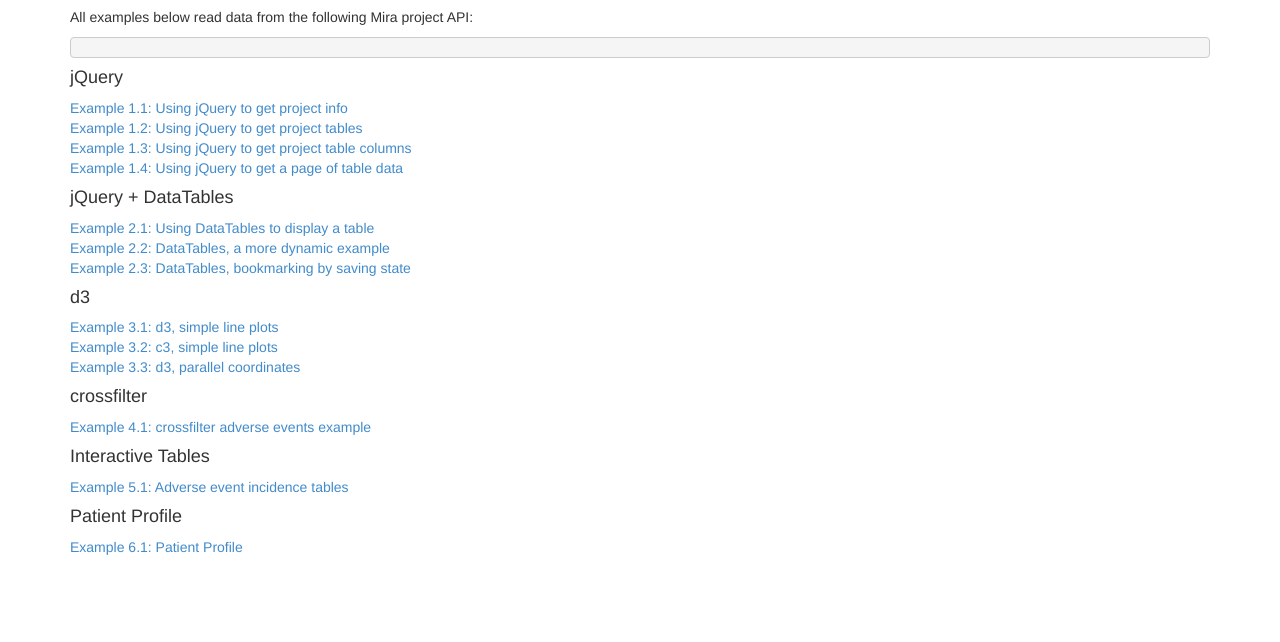
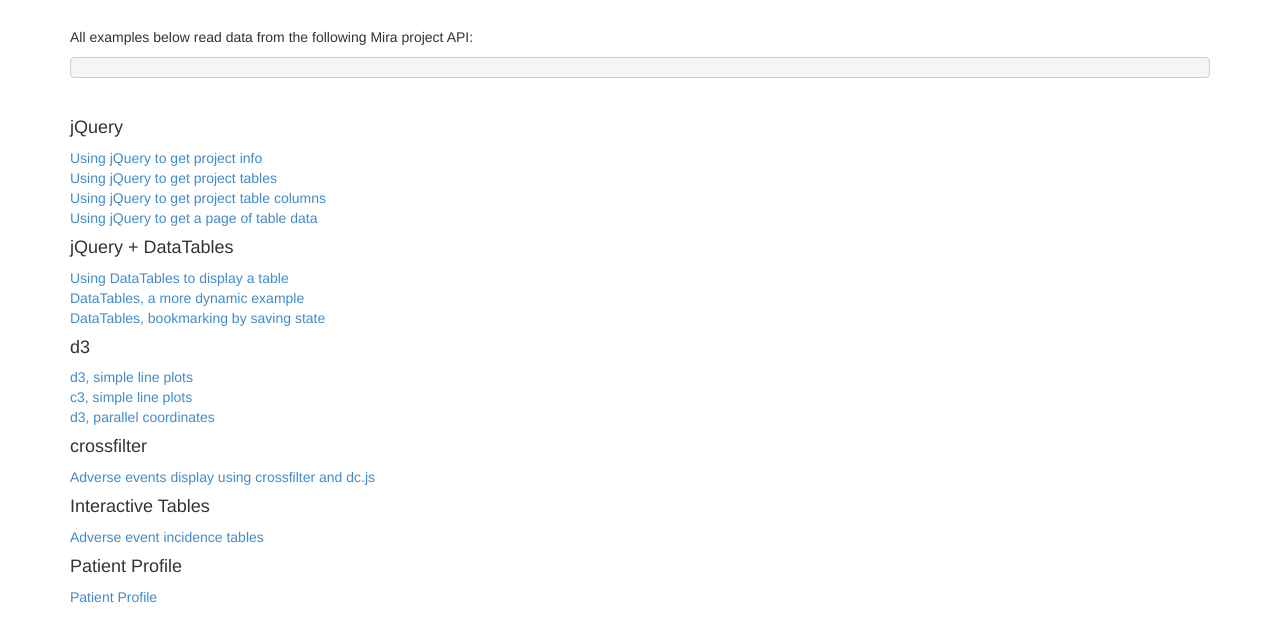
Before and after one commit to davbre/davbre.github.io, a plain HTML site: page mira-examples/index.html in a window 1280 px wide. Shown: the part 126-768 px from the top of the page. Drawn offline with Linux system fonts and the light colour scheme; no server answers.

Commit message:
added index page

```diff
--- a/mira-examples/index.html
+++ b/mira-examples/index.html
@@ -50,39 +50,51 @@
         </div>
    -->
 
-        <h2>Interacting with a Mira API</h2>
+        <h2>Interacting with a Mira API</h2><br />
 
         <p>All examples below read data from the following Mira project API:</p>
-        <pre id="root-url"></pre>
+        <pre id="root-url"></pre><br />
 
         <h4>jQuery</h4>
-        <a href="ex1.1_project_info.html">Example 1.1: Using jQuery to get project info</a><br />
-        <a href="ex1.2_project_tables.html">Example 1.2: Using jQuery to get project tables</a><br />
-        <a href="ex1.3_project_table_columns.html">Example 1.3: Using jQuery to get project table columns</a><br />
-        <a href="ex1.4_project_table_data.html">Example 1.4: Using jQuery to get a page of table data</a><br />
+        <ul class="list-unstyled">
+          <li><a href="ex1.1_project_info.html">Using jQuery to get project info</a></li>
+          <li><a href="ex1.2_project_tables.html">Using jQuery to get project tables</a></li>
+          <li><a href="ex1.3_project_table_columns.html">Using jQuery to get project table columns</a></li>
+          <li><a href="ex1.4_project_table_data.html">Using jQuery to get a page of table data</a></li>
+        </ul>
 
         <h4>jQuery + DataTables</h4>
-        <a href="ex2.1_datatables.html">Example 2.1: Using DataTables to display a table</a><br />
-        <a href="ex2.2_datatables.html">Example 2.2: DataTables, a more dynamic example</a><br />
-        <a href="http://46.101.208.152:8181/">Example 2.3: DataTables, bookmarking by saving state</a><br />
+        <ul class="list-unstyled">
+          <li><a href="ex2.1_datatables.html">Using DataTables to display a table</a></li>
+          <li><a href="ex2.2_datatables.html">DataTables, a more dynamic example</a></li>
+          <li><a href="http://46.101.208.152:8181/">DataTables, bookmarking by saving state</a></li>
+        </ul>
+
 
         <h4>d3</h4>
-        <a href="ex3.1_d3_simple_line_plot.html">Example 3.1: d3, simple line plots</a><br />
-        <a href="ex3.2_d3_c3_simple_line_plot.html">Example 3.2: c3, simple line plots</a><br />
-        <a href="ex3.3_d3_parallel_coordinates.html">Example 3.3: d3, parallel coordinates</a><br />
+        <ul class="list-unstyled">
+          <li><a href="ex3.1_d3_simple_line_plot.html">d3, simple line plots</a></li>
+          <li><a href="ex3.2_d3_c3_simple_line_plot.html">c3, simple line plots</a></li>
+          <li><a href="ex3.3_d3_parallel_coordinates.html">d3, parallel coordinates</a></li>
+        </ul>
 
 
         <h4>crossfilter</h4>
-        <a href="ex4.1_crossfilter_ae.html">Example 4.1: crossfilter adverse events example</a><br />
-
+        <ul class="list-unstyled">
+          <li><a href="ex4.1_crossfilter_ae.html">Adverse events display using crossfilter and dc.js</a></li>
+        </ul>
 
         <h4>Interactive Tables</h4>
-        <a href="ex5.1_ae_incidence_tables.html">Example 5.1: Adverse event incidence tables</a><br />
+        <ul class="list-unstyled">
+          <li><a href="ex5.1_ae_incidence_tables.html">Adverse event incidence tables</a></li>
+        </ul>
 
         <h4>Patient Profile</h4>
-        <a href="ex6.1_simple_profile.html">Example 6.1: Patient Profile</a><br />
+        <ul class="list-unstyled">
+          <li><a href="ex6.1_simple_profile.html">Patient Profile</a></li>
+        </ul>
 
-        <br /><br /><br /><br />
+        <br /><hr /><br /><br /><br />
       </div>
 
       <script src="js/jquery-2.1.4.min.js"></script>
--- a/mira-examples/js/my-globals.js
+++ b/mira-examples/js/my-globals.js
@@ -1,7 +1,7 @@
 
-var root_url = "http://localhost:3000/api/projects/1";
+var root_url = "http://localhost:3000/api/projects/3";
 // var root_url = "http://46.101.208.152/api/projects/1";
-var root_url = "http://46.101.208.152/api/projects/3";
+// var root_url = "http://46.101.208.152/api/projects/3";
 var patient_profile_root = "ex6.1_simple_profile.html";
 
 var entityMap = {
```
Also changed, not shown: index.html (added, +59 -0 lines), mira-examples/css/patient_profile.css (added, +19 -0 lines), mira-examples/ex6.1_simple_profile.html (+23 -5 lines).
